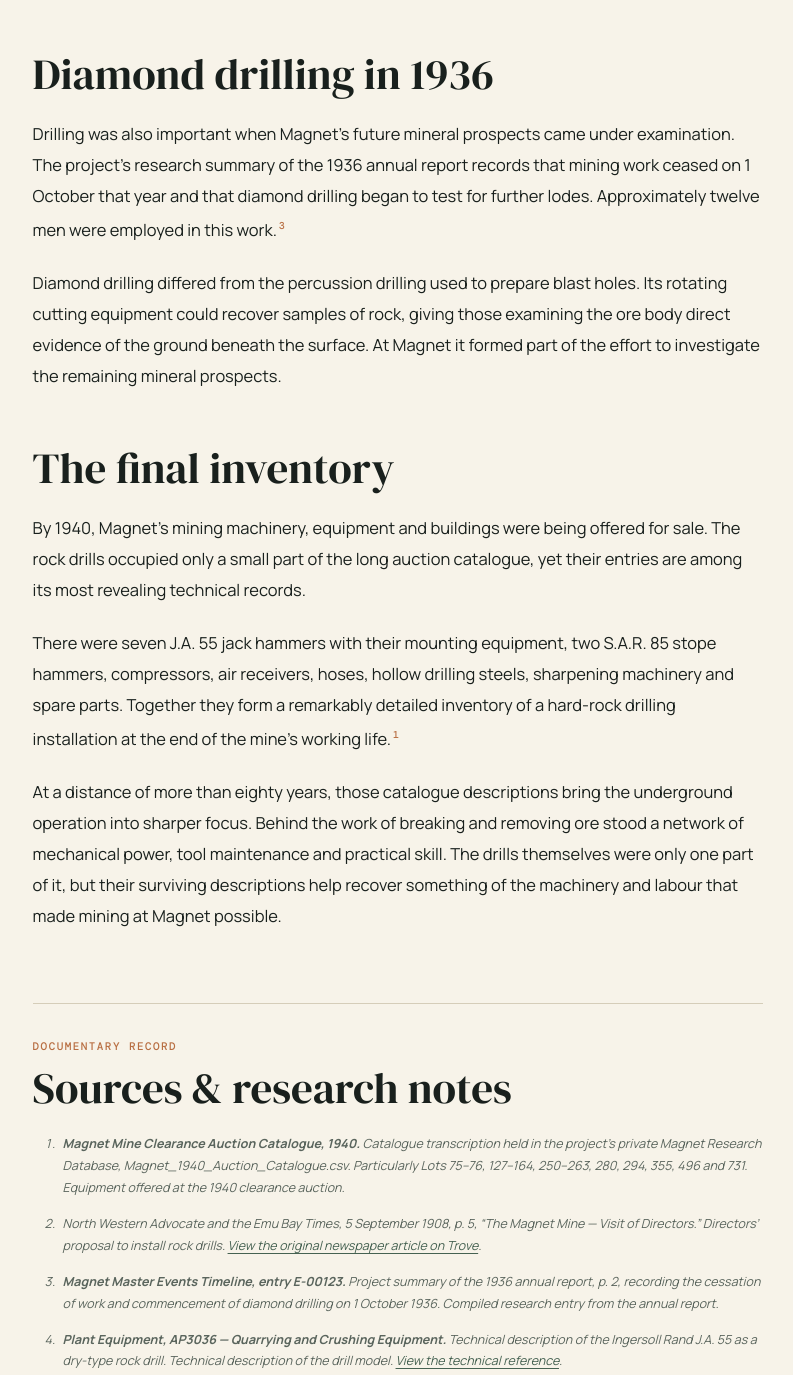
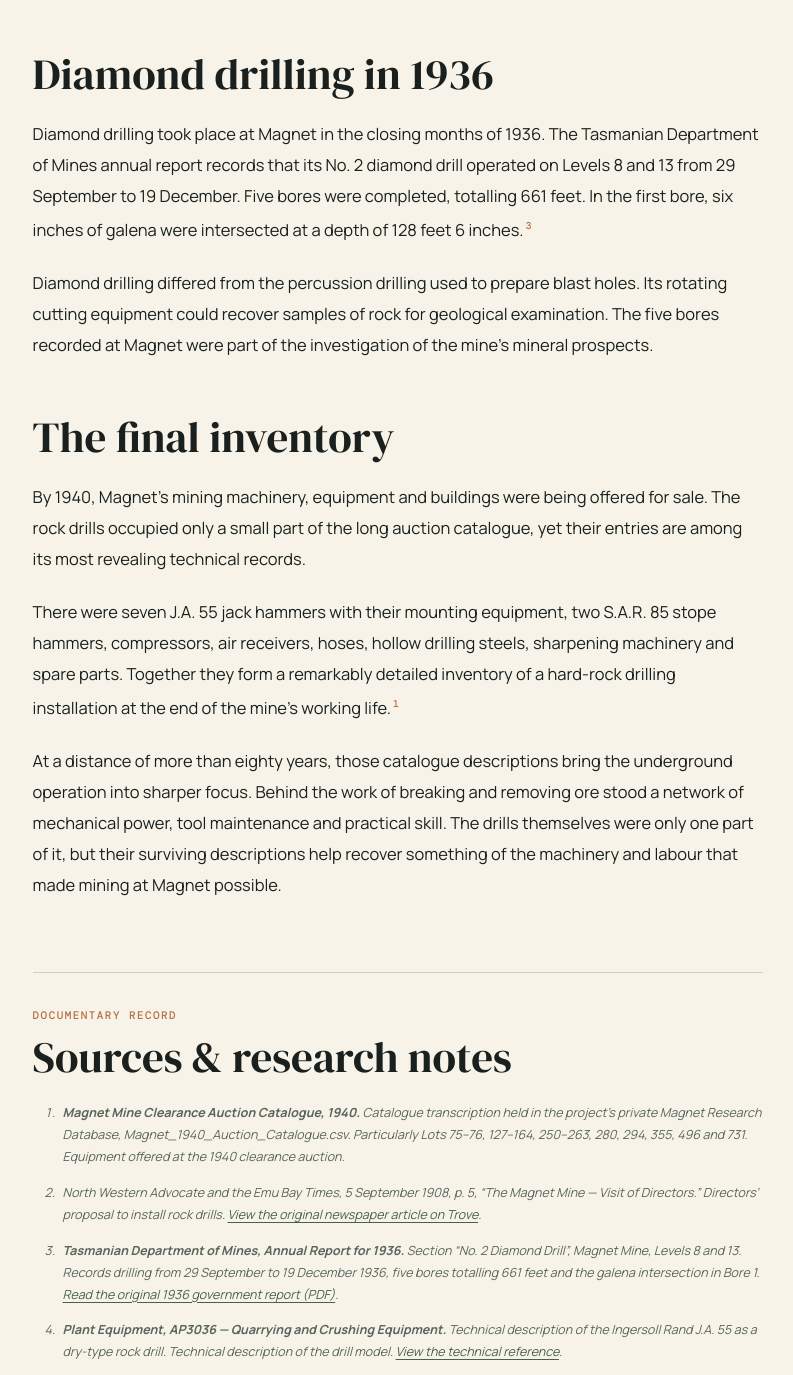
Before and after one commit to pauledgr-bot/magnethistory, a plain HTML site: page drilling-into-the-depths.html in a window 1280 px wide. Shown: the part 4424-5799 px from the top of the page, without its empty margins (242-1035 px from the left). Drawn offline with nearby package versions, Linux system fonts and the light colour scheme.

Commit message:
Replace private research citation with public 1936 Mines annual report and primary-source drilling details

```diff
--- a/drilling-into-the-depths.html
+++ b/drilling-into-the-depths.html
@@ -89,8 +89,8 @@ footer{padding:28px 5.5vw;background:var(--ink);color:#cfc7b6;display:flex;justi
 <p>Whatever the particular arrangement at a working face, the physical demands on the miner were considerable. Operating and positioning drilling equipment formed part of the daily labour required to advance the mine.</p>
 
 <h2>Diamond drilling in 1936</h2>
-<p>Drilling was also important when Magnet’s future mineral prospects came under examination. The project’s research summary of the 1936 annual report records that mining work ceased on 1 October that year and that diamond drilling began to test for further lodes. Approximately twelve men were employed in this work.<sup><a href="#source-3" aria-label="Source 3">3</a></sup></p>
-<p>Diamond drilling differed from the percussion drilling used to prepare blast holes. Its rotating cutting equipment could recover samples of rock, giving those examining the ore body direct evidence of the ground beneath the surface. At Magnet it formed part of the effort to investigate the remaining mineral prospects.</p>
+<p>Diamond drilling took place at Magnet in the closing months of 1936. The Tasmanian Department of Mines annual report records that its No. 2 diamond drill operated on Levels 8 and 13 from 29 September to 19 December. Five bores were completed, totalling 661 feet. In the first bore, six inches of galena were intersected at a depth of 128 feet 6 inches.<sup><a href="#source-3" aria-label="Source 3">3</a></sup></p>
+<p>Diamond drilling differed from the percussion drilling used to prepare blast holes. Its rotating cutting equipment could recover samples of rock for geological examination. The five bores recorded at Magnet were part of the investigation of the mine’s mineral prospects.</p>
 
 <h2>The final inventory</h2>
 <p>By 1940, Magnet’s mining machinery, equipment and buildings were being offered for sale. The rock drills occupied only a small part of the long auction catalogue, yet their entries are among its most revealing technical records.</p>
@@ -102,7 +102,7 @@ footer{padding:28px 5.5vw;background:var(--ink);color:#cfc7b6;display:flex;justi
 <ol>
 <li id="source-1"><strong>Magnet Mine Clearance Auction Catalogue, 1940.</strong> Catalogue transcription held in the project’s private Magnet Research Database, <em>Magnet_1940_Auction_Catalogue.csv</em>. Particularly Lots 75–76, 127–164, 250–263, 280, 294, 355, 496 and 731. Equipment offered at the 1940 clearance auction.</li>
 <li id="source-2"><em>North Western Advocate and the Emu Bay Times</em>, 5 September 1908, p. 5, “The Magnet Mine — Visit of Directors.” Directors’ proposal to install rock drills. <a href="https://trove.nla.gov.au/newspaper/article/65166473" target="_blank" rel="noopener noreferrer">View the original newspaper article on Trove</a>.</li>
-<li id="source-3"><strong>Magnet Master Events Timeline, entry E-00123.</strong> Project summary of the 1936 annual report, p. 2, recording the cessation of work and commencement of diamond drilling on 1 October 1936. Compiled research entry from the annual report.</li>
+<li id="source-3"><strong>Tasmanian Department of Mines, Annual Report for 1936.</strong> Section “No. 2 Diamond Drill”, Magnet Mine, Levels 8 and 13. Records drilling from 29 September to 19 December 1936, five bores totalling 661 feet and the galena intersection in Bore 1. <a href="https://www.mrt.tas.gov.au/mrtdoc/dominfo/download/AR1936/AR1936.pdf" target="_blank" rel="noopener noreferrer">Read the original 1936 government report (PDF)</a>.</li>
 <li id="source-4"><strong>Plant Equipment, AP3036 — Quarrying and Crushing Equipment.</strong> Technical description of the Ingersoll Rand J.A. 55 as a dry-type rock drill. Technical description of the drill model. <a href="https://rafweb.org/Members%20Pages/Vehicles/AP3036/AP3036-Quarry.htm" target="_blank" rel="noopener noreferrer">View the technical reference</a>.</li>
 </ol>
 </section>
```
